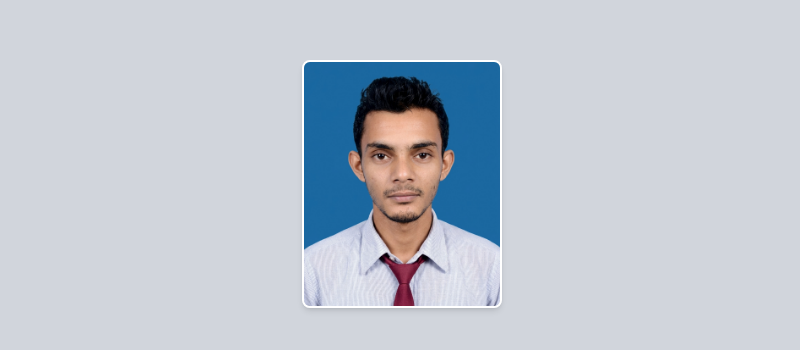
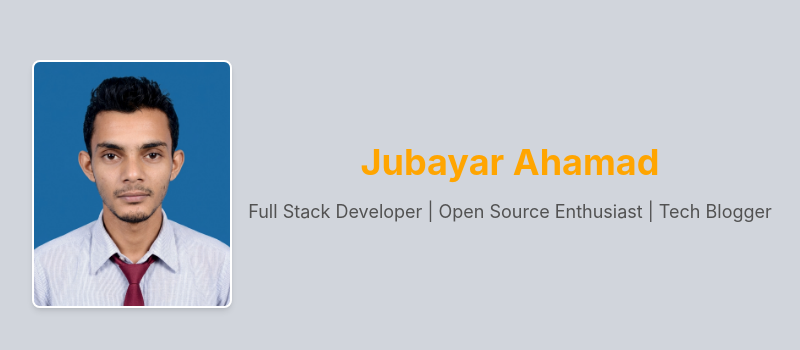
Before and after one commit to yet-yuvi/my-portfolio, a React (Vite) app: page / in a window 1280 px wide. Shown: the part 216-566 px from the top of the page, without its empty margins (238-1038 px from the left). Built offline with nearby package versions, Linux system fonts and the light colour scheme.

Commit message:
feat: Add Bio.jsx component on App.jsx

```diff
--- a/src/App.jsx
+++ b/src/App.jsx
@@ -1,12 +1,13 @@
 import Image from './components/Image';
+import Bio from './components/Bio';
 
 import './App.css';
 
 function App() {
   return (
-    <div className="flex items-center justify-center h-screen bg-gray-300">
+    <div className="flex items-center justify-center h-screen bg-gray-300 gap-4">
       <Image />
-      {/* bio */}
+      <Bio />
       {/* social links */}
     </div>
   );
--- /dev/null
+++ b/src/components/Bio.jsx
@@ -0,0 +1,11 @@
+function Bio() {
+  return (
+    <div className="flex flex-col gap-4">
+      <h1 className="text-zinc-700 text-4xl font-bold">Jubayar Ahamad</h1>
+      <p className="text-neutral-600 text-lg">
+        Full Stack Developer | Open Source Enthusiast | Tech Blogger
+      </p>
+    </div>
+  );
+}
+export default Bio;
```
